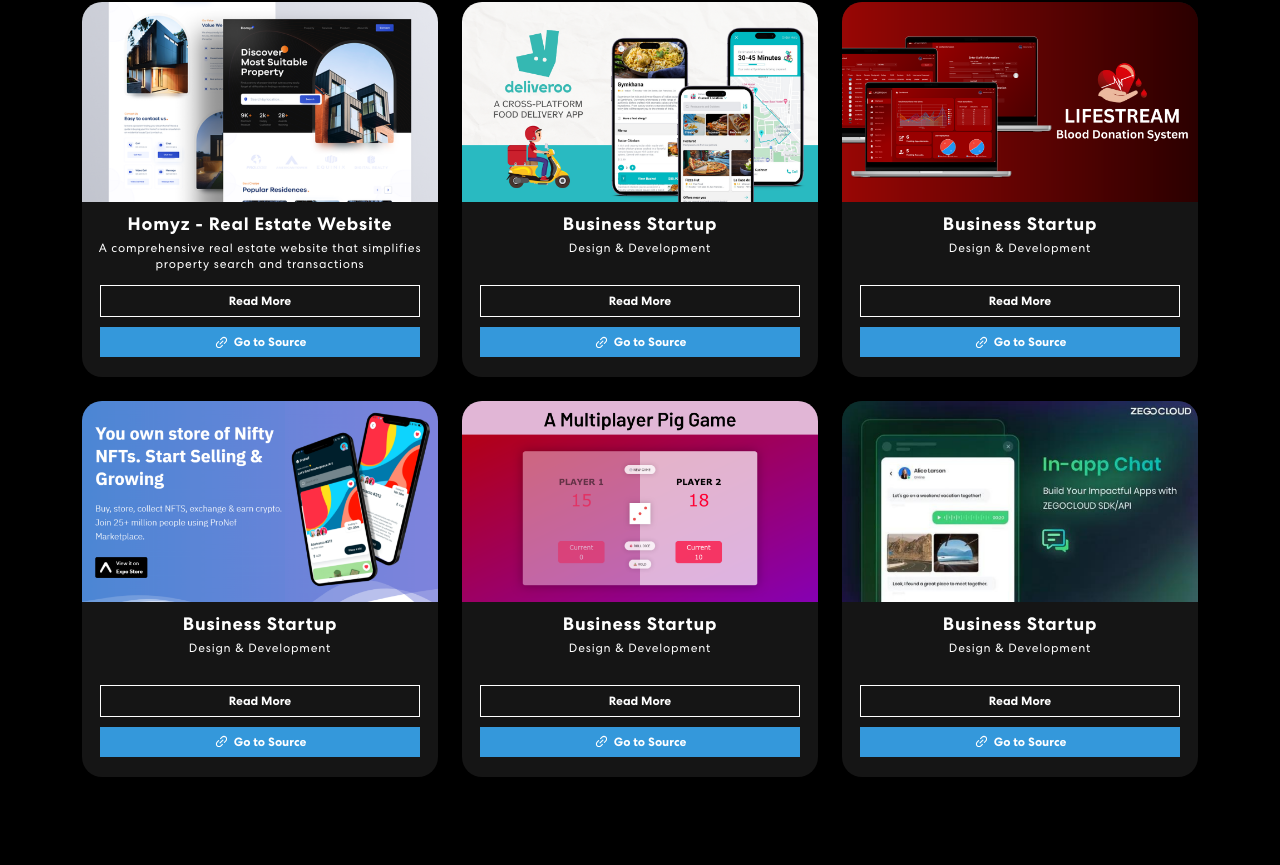
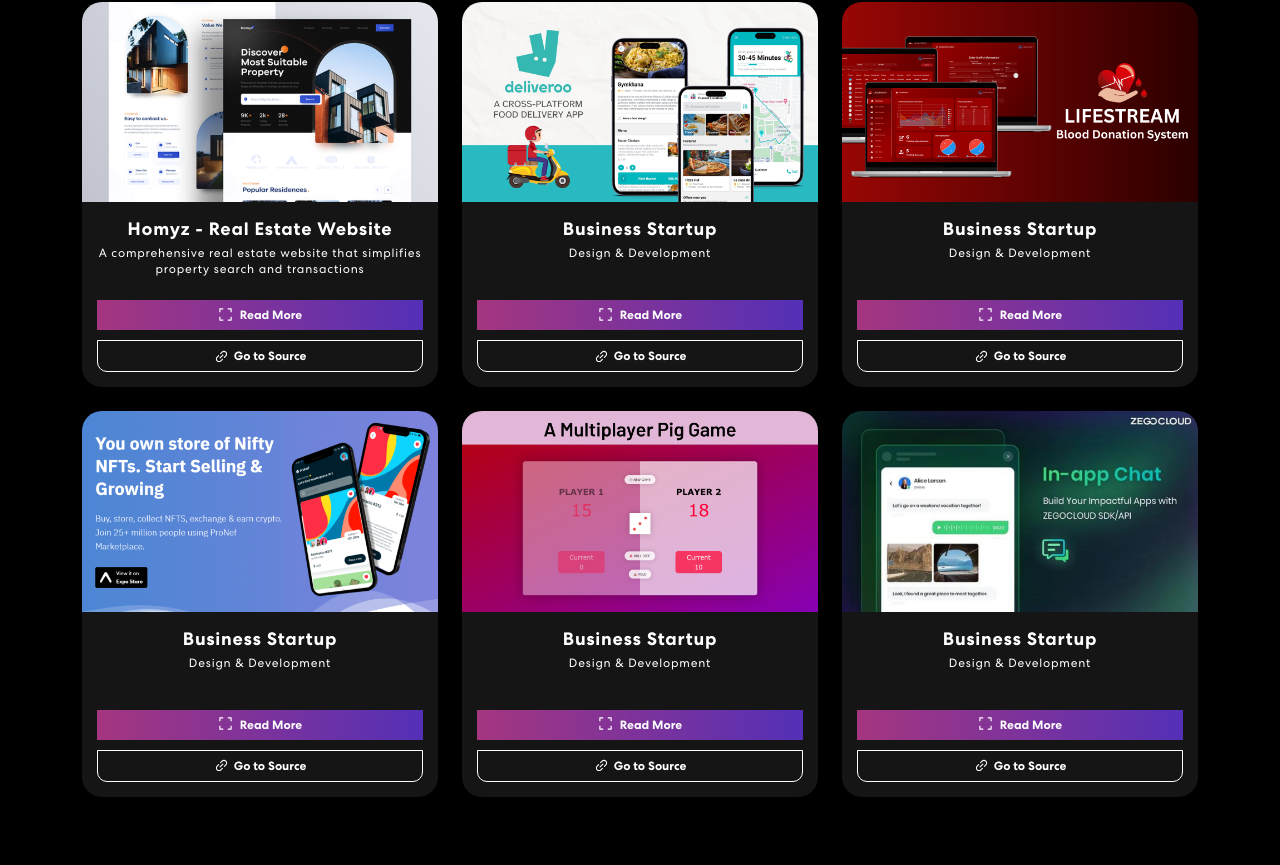
Before and after one commit to MaizNadeem/Personal-Portfolio, a React (Create React App) app in the folder client/: page / in a window 1280 px wide. Shown: the part 1595-2460 px from the top of the page. Built offline with nearby package versions, Linux system fonts and the light colour scheme.

Commit message:
Project Card Styles Complete

```diff
--- a/client/src/App.css
+++ b/client/src/App.css
@@ -459,9 +459,7 @@
     display: flex;
     justify-content: center;
     align-items: center;
-    margin-top: 12px;
-    margin-bottom: 10px;
-    width: 90%;
+    width: 100%;
 }
 .custom-button {
     font-size: 12px;
@@ -476,33 +474,28 @@
     justify-content: center;
 }
 .custom-button.text-only {
-    background-color: transparent;
+    background: linear-gradient(90.21deg, #AA367C -5.91%, #4A2FBD 111.58%);
     color: white;
-    border: 1px solid white;
+    border: 1px solid linear-gradient(90.21deg, #AA367C -5.91%, #4A2FBD 111.58%);
     transition: 0.3s ease-in-out;
 }
 .custom-button.text-only:hover {
-    background-color: #3498db;
-    color: #fff;
-}
-.custom-button.text-only:active {
-    background-color: #2980b9;
-    border-color: #2980b9;
+    scale: 1.03;
 }
 .custom-button.icon-and-text {
-    background-color: #3498db;
-    color: #fff;
+    border-radius: 0 0 10px 10px;
+    background-color: transparent;
+    border: 1px solid white;
+    color: white;
     transition: 0.3s ease-in-out;
 }
 .custom-button.icon-and-text:hover {
-    background-color: #2980b9;
+    color: white;
+    background-color: #151515;
 }
 .custom-button.icon-and-text:active {
-    background-color: #1f669c;
-}
-.custom-button span {
-    margin-left: 8px;
-    vertical-align: middle;
+    border: 1px solid white;
+    background-color: black;
 }
 .background-image-right {
     top: 20%;
@@ -520,12 +513,12 @@
     margin-bottom: 24px;
 }
 .proj-details-container {
-    height: 175px;
+    height: 185px;
     display: flex;
     flex-direction: column;
     align-items: center;
     justify-content: space-between;
-    padding: 10px 0px;
+    padding: 15px;
 }
 .button-container {
     display: flex;
@@ -687,6 +680,10 @@
     font-weight: 500;
     letter-spacing: 0.5px;
     border-radius: 8px;
+    transition: all 0.3s ease-in;
+}
+.new-email-bx button:hover {
+    scale: 0.95;
 }
 .download-resume {
     background: linear-gradient(90.21deg, #AA367C -5.91%, #4A2FBD 111.58%);
@@ -695,10 +692,14 @@
     cursor: pointer;
     letter-spacing: 0.5px;
     border-radius: 8px;
+    transition: all 0.3s ease-in;
 }
 .download-resume > button {
     color: white;
     font-weight: 500;
+}
+.download-resume:hover {
+    scale: 0.98;
 }
 .footer img {
     width: 26%;
--- a/client/src/components/ProjectCard.js
+++ b/client/src/components/ProjectCard.js
@@ -1,5 +1,5 @@
 import { Col, Button } from "react-bootstrap";
-import { AiOutlineLink } from 'react-icons/ai';
+import { AiOutlineLink, AiOutlineExpand } from 'react-icons/ai';
 
 export const ProjectCard = ({ title, description, imgUrl }) => {
     return (
@@ -12,7 +12,10 @@
                         <span>{description}</span>
                     </div>
                     <div className="button-container">
-                        <Button className="custom-button text-only" >Read More</Button>
+                        <Button className="custom-button text-only" >
+                            <AiOutlineExpand size={15} style={{ marginRight: "7px", marginBottom: "2px" }} />
+                            <text>Read More</text>
+                        </Button>
                         <Button className="custom-button icon-and-text" >
                             <AiOutlineLink size={15} style={{ marginRight: "5px" }} />
                             <text>Go to Source</text>
```
